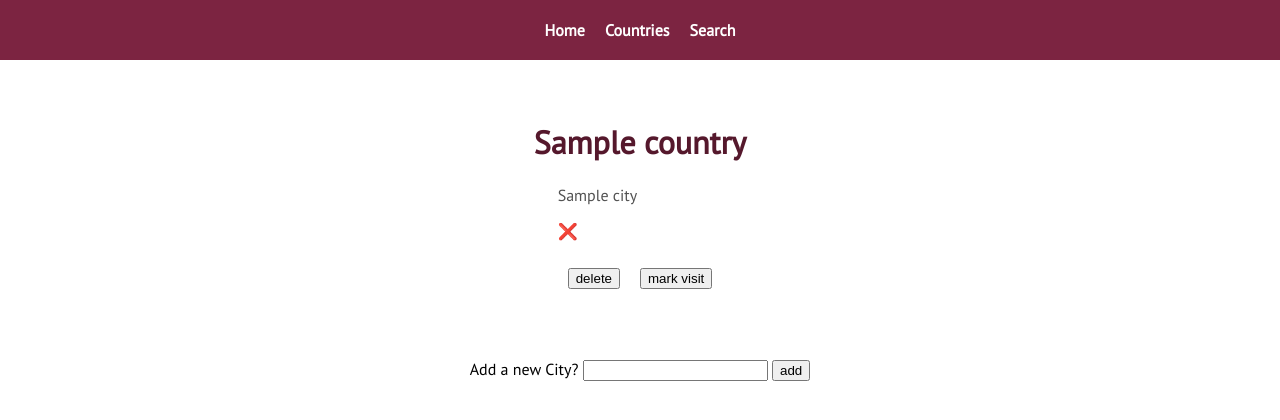
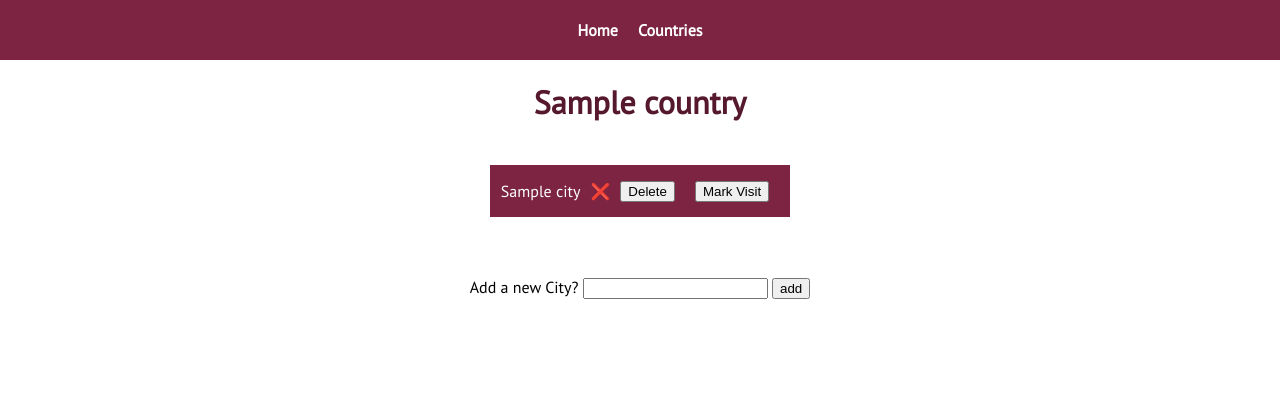
Before and after one commit to Cam-XCV/Travel_Bucket_List, a Flask app: page /countries/1 in a window 1280 px wide. Shown: the top 420 px of the page. Run offline with Flask 2, Linux system fonts and the light colour scheme; a database or web service that is not in the repository returns one stand-in record (values such as "Sample title"); some libraries are stand-ins or nearby versions.

Commit message:
cleaned up css a bit

```diff
--- a/static/styles.css
+++ b/static/styles.css
@@ -51,31 +51,53 @@ body > h2 {
     padding: 10px;
 }
 
+
 .countries {
     display: flex;
     flex-direction: column;
     align-items: center;
+    align-self: center;
+    align-content: center;
 }
 
+.country {
+    width: 300px;
+    display: flex;
+    margin: 20px;
+    justify-content: center;
+    align-items: center;
+    background-color: rgb(124, 36, 65);
+}
 
 .country > a {
+    text-decoration: none;
+    color: rgb(255, 255, 255);
+    padding-right: 10px;
+}
+
+.cities {
+    display: flex;
+    flex-direction: column;
+    align-items: center;
     align-self: center;
-    text-decoration: none;
-    color: rgb(82, 82, 82);
+    align-content: center;
 }
 
 .city {
+    width: 300px;
     display: flex;
-    flex-direction: column;
+    margin: 20px;
+    justify-content: center;
+    align-items: center;
+    background-color: rgb(124, 36, 65);
 }
 
-.cities > a {
-    align-items: center;
-    align-content: center;
-    align-self: center;
+.city > a {
     text-decoration: none;
-    color: rgb(82, 82, 82);
+    color: rgb(255, 255, 255);
+    padding-right: 10px;
 }
+
 
 .review {
     display: flex;
--- a/templates/base.html
+++ b/templates/base.html
@@ -12,7 +12,6 @@
         <ul>
         <li><a href="/"><b>Home</b></a></li>
         <li><a href="/countries"><b>Countries</b></a></li>
-        <li><a href="/search"><b>Search</b></a></li>     <!-- doesn't link anywhere :) -->
         </ul>
     </nav>
 
--- a/templates/countries/show.html
+++ b/templates/countries/show.html
@@ -1,11 +1,12 @@
 {% extends "base.html" %}
 
 {% block content %}
-    <br><br>
+
 <h1>{{country.name}}</h1>
 
 <div class="cities">
     {% for city in cities %}
+    <div class="city">
         <a href="/countries/{{country.id}}/{{city.id}}">{{city.name}} </a>
         {% if city.visited == True %}
             <p>&#9989</p>
@@ -16,14 +17,14 @@
 
         <div class="buttons">
             <form action="/countries/{{country.id}}/{{city.id}}/delete" class="delete-button" method="POST">
-    <input type="submit" value="delete">
+            <input type="submit" value="Delete">
             </form>
 
             <form action="/countries/{{country.id}}/{{city.id}}/mark-visit" class="mark-button" method="POST">
-    <input type="submit" value="mark visit">
+            <input type="submit" value="Mark Visit">
             </form>
         </div>
-    <br>
+    </div>
     {% endfor %}
 </div>
 
```
Also changed, not shown: console.py (+0 -9 lines), templates/countries/index.html (+5 -6 lines), templates/index.html (+8 -7 lines). Lines whose indentation alone changed are shown as unchanged.
